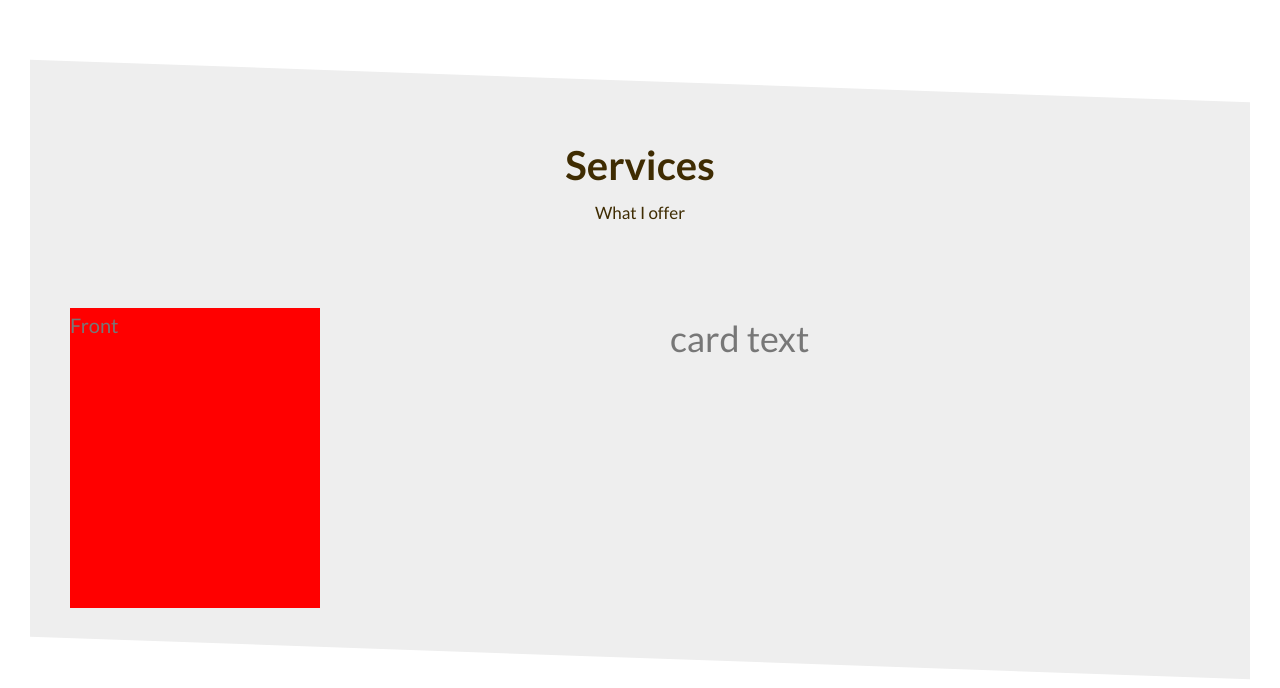
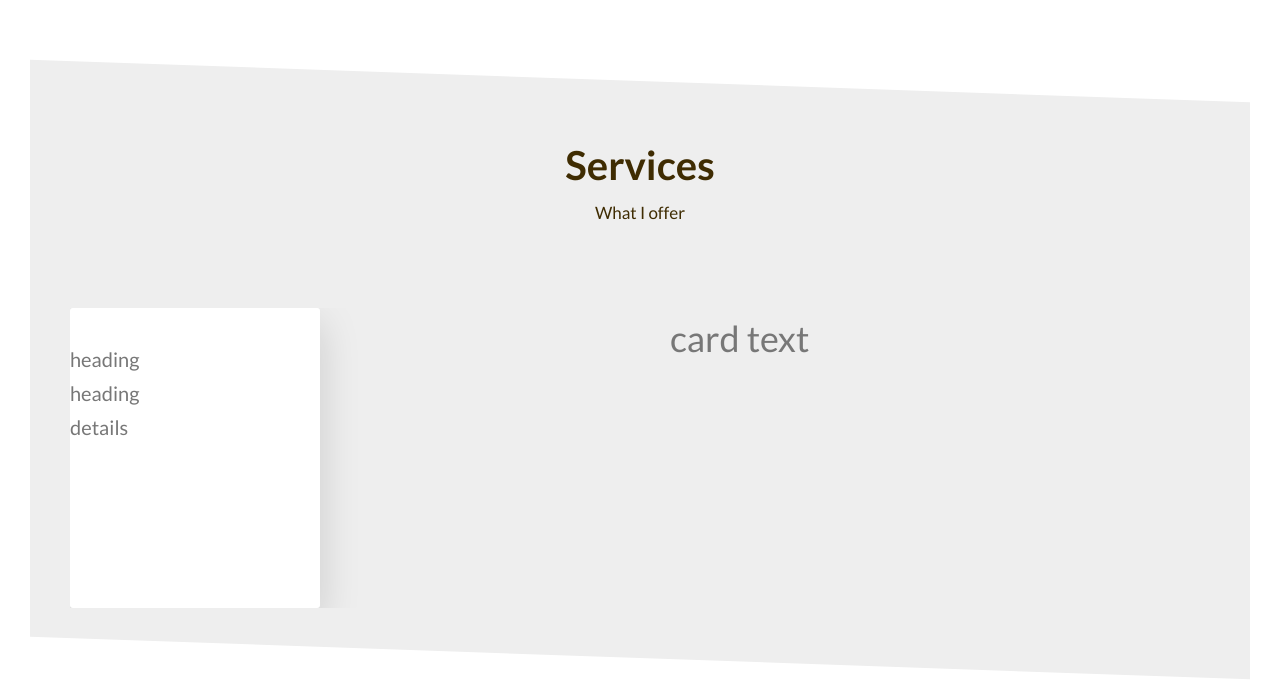
Before and after one commit to Favour-design-cyber/portfolio, a website: page index.html in a window 1280 px wide. Shown: the part 2218-2906 px from the top of the page. Drawn offline with nearby package versions, Linux system fonts and the light colour scheme.

Commit message:
new commit

```diff
--- a/index.html
+++ b/index.html
@@ -170,8 +170,17 @@
         <div class="row">
           <div class="col-1-of-2">
             <div class="card">
-              <div class="card__side card__side--front">Front</div>
-              <div class="card__side card__side--back">Back</div>
+              <div class="card__side card__side--front">
+                <div class="card__picture card__picture-1">&nbsp;</div>
+
+                <div class="card__heading">heading</div>
+                heading
+                <div class="card__details">details</div>
+              </div>
+
+              <div class="card__side card__side--back card__side--back-1">
+                Back
+              </div>
             </div>
           </div>
           <div class="col-1-of-2">
--- a/sass/abstract/_variables.scss
+++ b/sass/abstract/_variables.scss
@@ -1,6 +1,9 @@
 $color-primary: #3f2c02;
 $color-primary-light: #777;
 $color-primary-dark: #000000;
+$color-secondary-light: #dcae96;
+$color-secondary-dark: #b08528;
+
 $color-grey-dark: #222;
 $color-grey-light-1: #eee;
 $color-white: #fff;
@@ -9,4 +12,4 @@ $grid-width: 114rem;
 $gutter-vertical: 8rem;
 $gutter-horizontal: 6rem;
 
-// #dcae96
+//
--- a/sass/component/_card.scss
+++ b/sass/component/_card.scss
@@ -13,21 +13,30 @@
     left: 0;
     width: 100%;
     backface-visibility: hidden;
+    border-radius: 0.3rem;
+    box-shadow: 0 1.5rem 4rem rgba($color-primary-dark, 0.15);
 
     &--front {
-      background-color: red;
+      background-color: #fff;
       width: 25rem;
     }
 
     &--back {
-      background-color: black;
       transform: rotateY(180deg);
       width: 25rem;
+
+      &-1 {
+        background-image: linear-gradient(
+          to right bottom,
+          $color-secondary-light,
+          $color-secondary-dark
+        );
+      }
     }
   }
 
   &:hover &__side--front {
-    transform: rotateY(180deg);
+    transform: rotateY(-180deg);
   }
 
   &:hover &__side--back {
```
Also changed, not shown: css/style.css.
